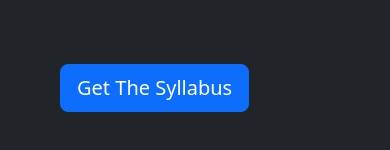
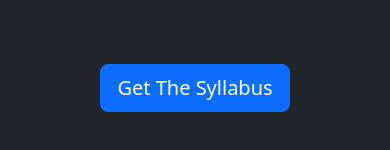
Before and after one commit to tnel91/student-registry-frontend, a React (Create React App) app: page / in a window 390 px wide. Shown: the part 1704-1854 px from the top of the page. Built offline with nearby package versions, Linux system fonts and the light colour scheme.

Commit message:
final css

```diff
--- a/src/index.css
+++ b/src/index.css
@@ -197,6 +197,7 @@ label input:checked + .menu + .nav-items-ul {
   border-radius: 0;
   color: white;
   z-index: 1;
+  text-align: center;
 }
 
 
--- a/src/pages/Landing.jsx
+++ b/src/pages/Landing.jsx
@@ -35,7 +35,7 @@ const Landing = () => {
       <section id="hero" className="bg-image shadow-2-strong"></section>
       <div className="row">
         <div
-          className="align-self-center col-md-6 text-dark d-none d-md-block "
+          className="col-md-6 d-none d-md-block text-center text-md-start"
           id="lp-background-img"
         >
           <div className="container">
@@ -46,7 +46,7 @@ const Landing = () => {
             </Link>
           </div>
         </div>
-        <div className="col-md-6 bg-dark text-light landing-info-card">
+        <div className="col-md-6 bg-dark text-light landing-info-card text-center text-md-start">
           <div className="container py-5">
             <h4 className="text-warning pt-5">Full Stack Developer</h4>
             <p>
@@ -61,7 +61,7 @@ const Landing = () => {
               and that are within cost and schedule requirements.
             </p>
             <Link to="/syllabus">
-              <button class="btn btn-primary btn-lg my-5 ms-5  d-md-none">
+              <button class="btn btn-primary btn-lg my-5 d-md-none">
                 Get The Syllabus
               </button>
             </Link>
```
